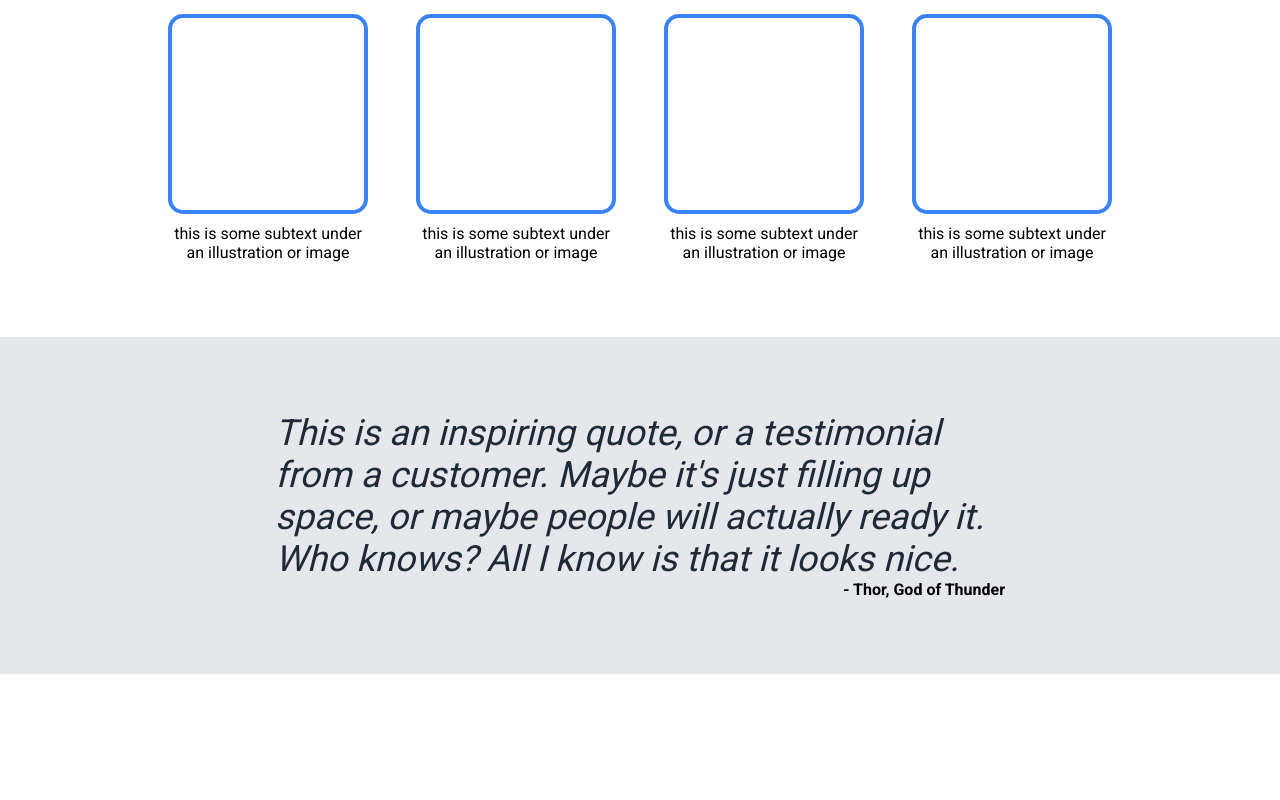
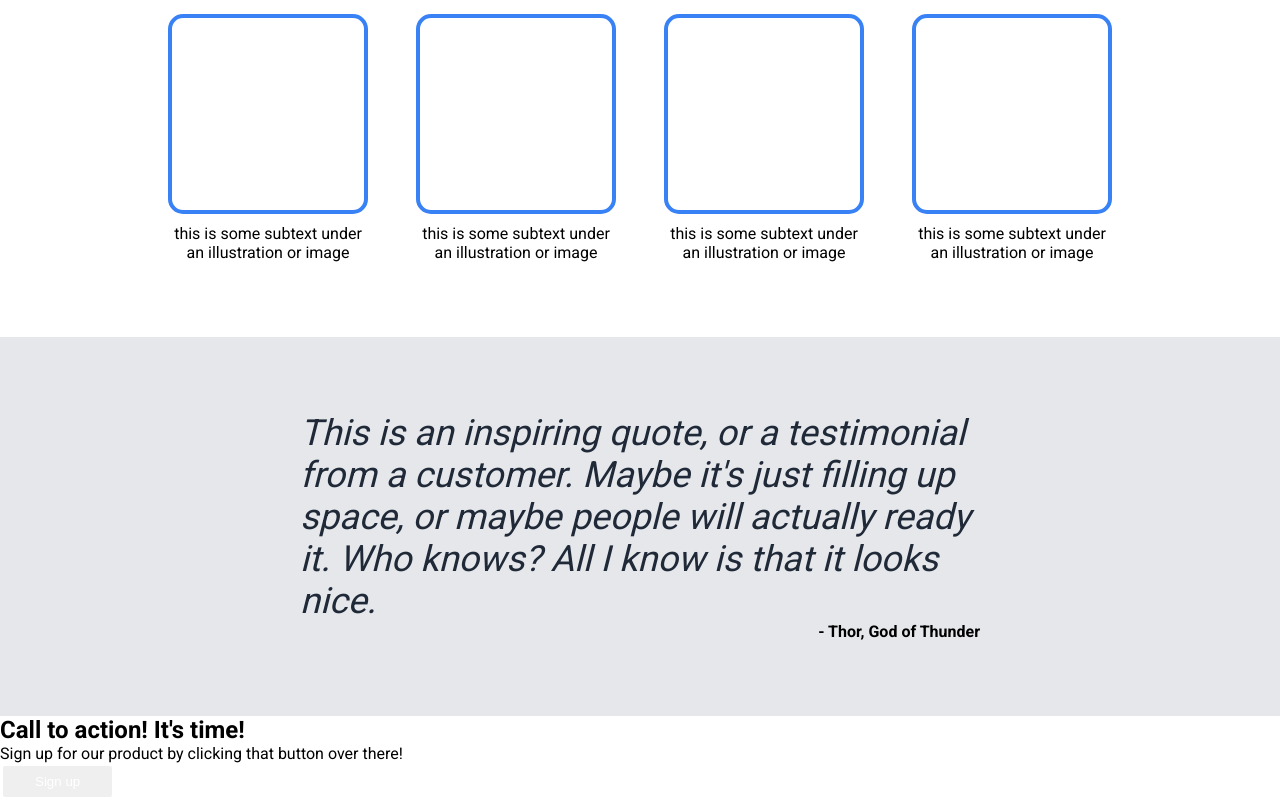
Before and after one commit to PedroMoscovo/top-landingpage-exercise, a plain HTML site: page index.html in a window 1280 px wide. Shown: the part 568-1368 px from the top of the page. Before the commit the page ends 1242 px from the top, so only its background shows below. Drawn offline with Linux system fonts and the light colour scheme.

Commit message:
Added cta html

```diff
--- a/index.html
+++ b/index.html
@@ -21,7 +21,7 @@
             <div class="left-content">
                 <h1 id="hero-text">This website is awesome</h1>
                 <p>This website has some subtext that goes here under the main title. It's a smaller font and the color is lower contrast.</p>
-                <button>Sign up</button>
+                <button class="hero-btn">Sign up</button>
             </div>
             <div class="image">
                 <p id="placeholder">this is a placeholder for an image</p>
@@ -49,8 +49,19 @@
             </div>
         </div>
         <div class="quote">
-            <p class="quote-text">This is an inspiring quote, or a testimonial from a customer. Maybe it's just filling up space, or maybe people will actually ready it. Who knows? All I know is that it looks nice.</p>
-            <p class="quote-name">- Thor, God of Thunder</p>
+            <div class="quote-content">
+                <p class="quote-text">This is an inspiring quote, or a testimonial from a customer. Maybe it's just filling up space, or maybe people will actually ready it. Who knows? All I know is that it looks nice.</p>
+                <p class="quote-name">- Thor, God of Thunder</p>
+            </div>
+        </div>
+        <div class="cta-section">
+            <div class="cta-box">
+                <div class="cta-text">
+                    <h2 class="cta-title">Call to action! It's time!</h2>
+                    <p class="cta-p">Sign up for our product by clicking that button over there!</p>
+                </div>
+                <button class="sign-up">Sign up</button>
+        </div>
         </div>
     </div>
 </body>
--- a/styles.css
+++ b/styles.css
@@ -83,7 +83,7 @@ a {
     height: 250px;
 }
 
-button {
+.hero-btn {
     background-color: #3882F6;
     border: none;
     color: white;
@@ -137,11 +137,15 @@ button {
 
 .quote{
     background-color: #E5E7EB;
-    padding: 75px 275px;
+    padding: 75px 300px;
     display: flex;
     flex-direction: column;
 }
 
+.quote-content {
+    display: flex;
+    flex-direction: column;
+}
 .quote-text {
     font-size: 36px;
     color: #1F2937;
@@ -152,3 +156,12 @@ button {
     align-self: flex-end;
     font-weight: 800;
 }
+
+/* CTA */
+
+.sign-up{
+    border: 3px solid white;
+    color: white;
+    padding: 8px 32px;
+    border-radius: 5px;
+}
```
